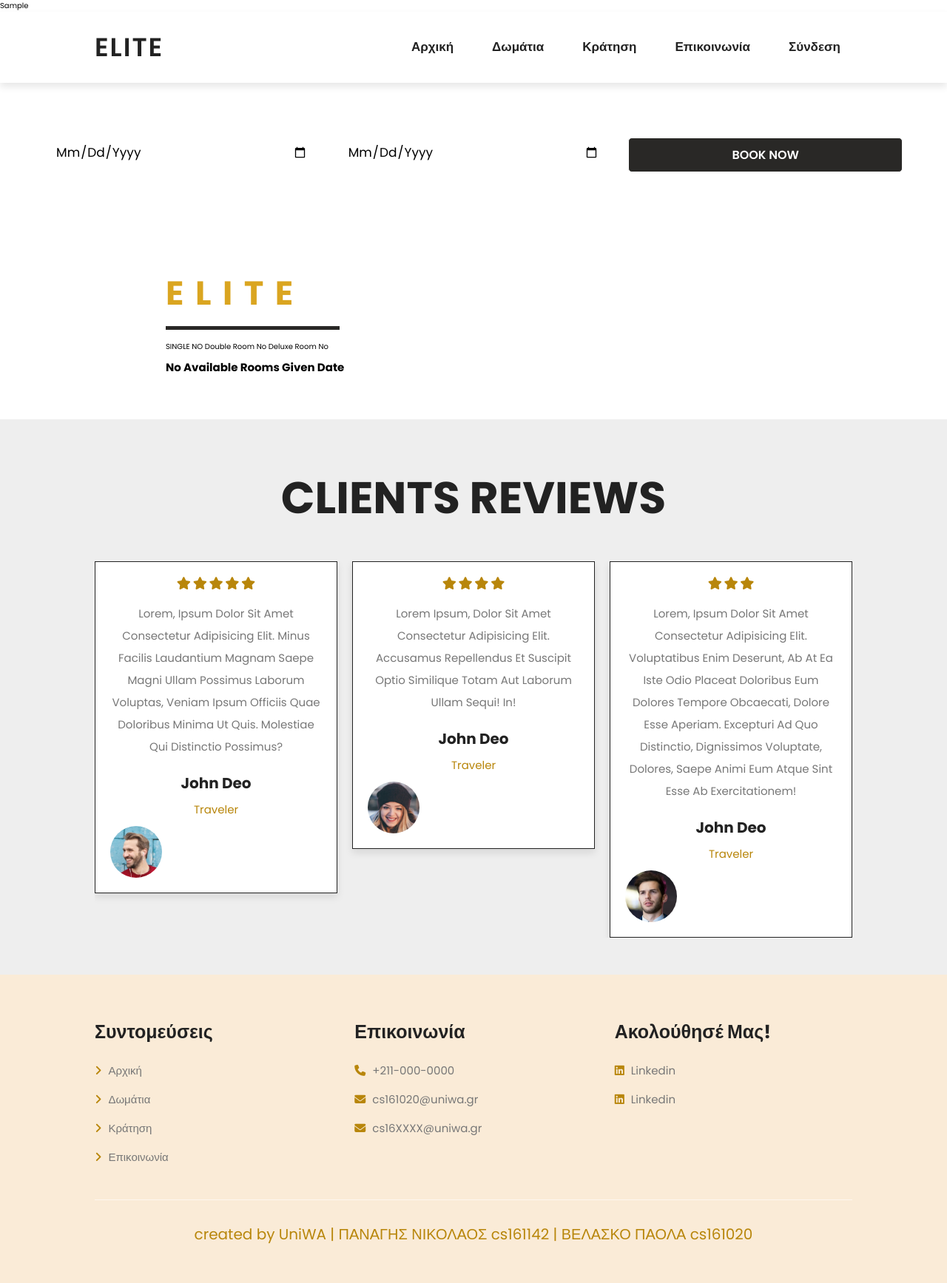
After one commit to PaolaVlsc/HotelProjectWebsite2022, a PHP site: page /booking1.php in a window 1280 px wide. The commit adds this page. Shown: the whole page at 74% size. Run offline with PHP 8.4, Linux system fonts and the light colour scheme; tables that the repository leaves empty or names only in its code hold one stand-in row (values such as "Sample post"); some libraries are stand-ins or nearby versions.

Commit message:
added form

```diff
--- /dev/null
+++ b/booking1.php
@@ -0,0 +1,337 @@
+<?php
+require_once 'availableRooms.php';
+?>
+
+<!DOCTYPE html>
+<html lang="en">
+<head>
+    <meta charset="UTF-8">
+    <title>Αρχική</title>
+
+    <!-- swiper css link  -->
+    <link rel="stylesheet" href="https://unpkg.com/swiper@7/swiper-bundle.min.css"/>
+
+    <!-- font awesome cdn link  -->
+    <link rel="stylesheet" href="https://cdnjs.cloudflare.com/ajax/libs/font-awesome/5.15.4/css/all.min.css">
+    <link rel="stylesheet" href="https://cdnjs.cloudflare.com/ajax/libs/font-awesome/6.1.1/css/all.min.css">
+
+    <!-- σύνδεση με τη css   -->
+    <link rel="stylesheet" href="css/style.css">
+    <link rel="stylesheet" href="css/booking.css">
+    <link rel="stylesheet" href="css/rooms.css">
+</head>
+<body>
+
+<!-- TODO 1 . HEADER start -->
+<?php include 'header.php'; ?>
+<!-- HEADER end -->
+
+
+<!-- TODO 6. Form -->
+<!-- Form -->
+<div class = "book">
+    <form class = "book-form" method="POST" action="availableRooms.php">
+        <div class = "form-item">
+            <label for = "checkin-date">Check In Date: </label>
+            <input type = "date" id = "checkin-date" name="checkin-date">
+        </div>
+        <div class = "form-item">
+            <label for = "checkout-date">Check Out Date: </label>
+            <input type = "date" id = "checkout-date" name="checkout-date">
+        </div>
+        <div class = "form-item">
+            <input type = "submit" class = "btn" name="formDate" value = "Book Now">
+        </div>
+    </form>
+</div>
+<!-- Form end -->
+
+<!-- rooms -->
+<section class="rooms sec-width" id="rooms">
+    <div class="title">
+        <h2>E L I T E</h2>
+    </div>
+    <div class="rooms-container">
+        <!-- Standard Μονόκλινο Δωμάτιο room start-->
+        <?php
+        if ($single === true) {
+            echo "SINGLE YES";
+            echo "<article id=\"single\" class=\"room\" style=\"min-height: 50vh\">";
+        } else {
+            echo "SINGLE NO";
+            echo "<article id='single_hide' class=\"room\" style=\"min-height: 50vh\">";
+        }
+        ?>
+        <div class="room-image">
+            <img src="images/img3.jpg" alt="room image">
+        </div>
+        <div class="room-text">
+            <h3>Standard Μονόκλινο Δωμάτιο</h3>
+            <ul>
+                <li>
+                    <i class="fas fa-arrow-alt-circle-right" style="color: var(--yellow)"></i>
+                    <i class="fa-solid fa-person"></i> Max
+                </li>
+                <li>
+                    <i class="fas fa-arrow-alt-circle-right" style="color: var(--yellow)"></i>
+                    <i class="fa-solid fa-bed"></i> | 1 μονό κρεβάτι
+                </li>
+                <li>
+                    <i class="fas fa-arrow-alt-circle-right" style="color: var(--yellow)"></i>
+                    <i class="fa-solid fa-shower sub"></i><i class="fa-solid fa-snowflake"></i><i
+                        class="fa-solid fa-wifi"></i><i class="fa-solid fa-toilet"></i>
+                    <i class="fa-solid fa-wheelchair"></i><i class="fa fa-phone"></i>
+                </li>
+
+            </ul>
+            <p class="rate">
+                <span>45.00€/</span> διανυκτέρευση
+            </p>
+            <form id="reservation_form" action="include/reservation_form.php" method="POST">
+                <input type="hidden" name="room" id="room">
+                <button id="buttonSingle" name="buttonSingle" type="submit" class="btn">ΚΡΑΤΗΣΗ</button>
+            </form>
+
+
+            <form method="post" action="include/typeAvailableRooms.php">
+                <input type="hidden" name="first_name" value="Single">
+                <input class="btn" type="submit" name="save" value="ΚΡΑΤΗΣΗ">
+            </form>
+
+
+        </div>
+        </article>
+        <!-- end of single room -->
+
+        <!-- Double room -->
+        <?php
+        if ($double_room === true) {
+            echo "double room yes";
+            echo "<article id=\"double_room\" class=\"room\" style=\"min-height: 50vh\">";
+        } else {
+            echo "double room no";
+            echo "<article id='double_room_hide' class=\"room\" style=\"min-height: 50vh\">";
+        }
+        ?>
+        <div class="room-image">
+            <img src="images/img2.jpg" alt="room image">
+        </div>
+        <div class="room-text">
+            <h3>Standard Δίκλινο Δωμάτιο </h3>
+            <ul>
+                <li>
+                    <i class="fas fa-arrow-alt-circle-right" style="color: var(--yellow)"></i>
+                    <i class="fa-solid fa-person"></i><i class="fa-solid fa-person"></i> Max
+                </li>
+                <li>
+                    <i class="fas fa-arrow-alt-circle-right" style="color: var(--yellow)"></i>
+                    <i class="fa-solid fa-bed"></i> | 1 Διπλό ή 2 Μονά Κρεβάτια
+                </li>
+                <li>
+                    <i class="fas fa-arrow-alt-circle-right" style="color: var(--yellow)"></i>
+                    <i class="fa-solid fa-shower"></i>
+                    <i class="fa-solid fa-snowflake"></i>
+                    <i class="fa-solid fa-wifi"></i>
+                    <i class="fa-solid fa-toilet"></i>
+                    <i class="fa-solid fa-wheelchair"></i>
+                    <i class="fa fa-phone"></i>
+                    <i class="fa-solid fa-tv"></i>
+                    <i class="fa-solid fa-couch"></i>
+                </li>
+            </ul>
+            <p class="rate">
+                <span>60.00€/</span> διανυκτέρευση
+            </p>
+            <form method="post" action="include/typeAvailableRooms.php">
+                <input type="hidden" name="first_name" value="Deluxe">
+                <input class="btn" type="submit" name="save" value="ΚΡΑΤΗΣΗ">
+            </form>        </div>
+        </article>
+        <!-- end of double room -->
+
+        <!-- Deluxe room -->
+        <?php
+        if ($deluxe === true) {
+            echo "Deluxe room yes";
+            echo "<article id=\"deluxe_room\" class=\"room\" style=\"min-height: 50vh\">";
+        } else {
+            echo "deluxe room no";
+            echo "<article id='deluxe_room_hide' class=\"room\" style=\"min-height: 50vh\">";
+        } ?>
+        <div class="room-image">
+            <img src="images/img3.jpg" alt="room image">
+        </div>
+        <div class="room-text">
+            <h3>Premium Δίκλινο Δωμάτιο</h3>
+            <ul>
+                <li>
+                    <i class="fas fa-arrow-alt-circle-right" style="color: var(--yellow)"></i>
+                    <i class="fa-solid fa-person"></i><i class="fa-solid fa-person"></i> Max
+                </li>
+                <li>
+                    <i class="fas fa-arrow-alt-circle-right" style="color: var(--yellow)"></i>
+                    <i class="fa-solid fa-bed"></i> | 1 Διπλό ή 2 Μονά Κρεβάτια
+                </li>
+                <li>
+                    <i class="fas fa-arrow-alt-circle-right" style="color: var(--yellow)"></i>
+                    <i class="fa-solid fa-shower"></i>
+                    <i class="fa-solid fa-snowflake"></i>
+                    <i class="fa-solid fa-wifi"></i>
+                    <i class="fa-solid fa-toilet"></i>
+                    <i class="fa-solid fa-wheelchair"></i>
+                    <i class="fa fa-phone"></i>
+                    <i class="fa-solid fa-tv"></i>
+                    <i class="fa-solid fa-couch"></i>
+                    <i class="fa-solid fa-computer"></i>
+                    <i class="fa-solid fa-person-swimming"></i>
+                    <i class="fa-solid fa-utensils"></i>
+                </li>
+            </ul>
+            <p class="rate">
+                <span>114.00€ /</span> διανυκτέρευση
+            </p>
+            <form method="post" action="include/typeAvailableRooms.php">
+                <input type="hidden" name="first_name" value="Superior">
+                <input class="btn" type="submit" name="save" value="ΚΡΑΤΗΣΗ">
+            </form>
+        </div>
+        </article>
+        <!-- end of deluxe room -->
+    </div>
+
+    <?php
+    if( ($single === false ) && ($double_room === false ) && ($deluxe === false ))
+        echo "<h1>No available rooms given date</h1>"
+    ?>
+</section>
+<!-- end rooms -->
+
+<!-- TODO 5. Reviews -->
+<!-- reviews section starts  -->
+<section class="reviews">
+
+    <h1 class="heading-title"> clients reviews </h1>
+
+    <div class="swiper reviews-slider">
+
+        <div class="swiper-wrapper">
+
+            <div class="swiper-slide slide">
+                <div class="stars">
+                    <i class="fas fa-star"></i>
+                    <i class="fas fa-star"></i>
+                    <i class="fas fa-star"></i>
+                    <i class="fas fa-star"></i>
+                    <i class="fas fa-star"></i>
+                </div>
+                <p>Lorem, ipsum dolor sit amet consectetur adipisicing elit. Minus facilis laudantium magnam saepe magni
+                    ullam possimus laborum voluptas, veniam ipsum officiis quae doloribus minima ut quis. Molestiae qui
+                    distinctio possimus?</p>
+                <h3>john deo</h3>
+                <span>traveler</span>
+                <img src="images/pic-1.png" alt="">
+            </div>
+
+            <div class="swiper-slide slide">
+                <div class="stars">
+                    <i class="fas fa-star"></i>
+                    <i class="fas fa-star"></i>
+                    <i class="fas fa-star"></i>
+                    <i class="fas fa-star"></i>
+                </div>
+                <p>Lorem ipsum, dolor sit amet consectetur adipisicing elit. Accusamus repellendus et suscipit optio
+                    similique totam aut laborum ullam sequi! In!</p>
+                <h3>john deo</h3>
+                <span>traveler</span>
+                <img src="images/pic-2.png" alt="">
+            </div>
+
+            <div class="swiper-slide slide">
+                <div class="stars">
+                    <i class="fas fa-star"></i>
+                    <i class="fas fa-star"></i>
+                    <i class="fas fa-star"></i>
+                </div>
+                <p>Lorem, ipsum dolor sit amet consectetur adipisicing elit. Voluptatibus enim deserunt, ab at ea iste
+                    odio placeat doloribus eum dolores tempore obcaecati, dolore esse aperiam. Excepturi ad quo
+                    distinctio, dignissimos voluptate, dolores, saepe animi eum atque sint esse ab exercitationem!</p>
+                <h3>john deo</h3>
+                <span>traveler</span>
+                <img src="images/pic-3.png" alt="">
+            </div>
+
+            <div class="swiper-slide slide">
+                <div class="stars">
+                    <i class="fas fa-star"></i>
+                    <i class="fas fa-star"></i>
+                    <i class="fas fa-star"></i>
+                    <i class="fas fa-star"></i>
+                    <i class="fas fa-star"></i>
+                </div>
+                <p>Lorem, ipsum dolor sit amet consectetur adipisicing elit. Possimus recusandae cum quibusdam odio
+                    dignissimos nemo?</p>
+                <h3>john deo</h3>
+                <span>traveler</span>
+                <img src="images/pic-4.png" alt="">
+            </div>
+
+            <div class="swiper-slide slide">
+                <div class="stars">
+                    <i class="fas fa-star"></i>
+                    <i class="fas fa-star"></i>
+                    <i class="fas fa-star"></i>
+                </div>
+                <p>Lorem, ipsum dolor sit amet consectetur adipisicing elit. Minus facilis laudantium magnam saepe magni
+                    ullam possimus laborum voluptas, veniam ipsum officiis quae doloribus minima ut quis. Molestiae qui
+                    distinctio possimus?</p>
+                <h3>john deo</h3>
+                <span>traveler</span>
+                <img src="images/pic-5.png" alt="">
+            </div>
+
+            <div class="swiper-slide slide">
+                <div class="stars">
+                    <i class="fas fa-star"></i>
+                    <i class="fas fa-star"></i>
+                    <i class="fas fa-star"></i>
+                    <i class="fas fa-star"></i>
+                </div>
+                <p>Lorem, ipsum dolor sit amet consectetur adipisicing elit. Minus facilis laudantium magnam saepe magni
+                    ullam possimus laborum voluptas, veniam ipsum officiis quae doloribus minima ut quis. Molestiae qui
+                    distinctio possimus?</p>
+                <h3>john deo</h3>
+                <span>traveler</span>
+                <img src="images/pic-6.png" alt="">
+            </div>
+
+        </div>
+
+    </div>
+
+</section>
+<!-- Reviews end -->
+
+<!-- TODO 4. Footer start -->
+<?php include 'footer.php'; ?>
+<!-- Footer end -->
+
+<!-- swiper js link  -->
+<script src="https://unpkg.com/swiper@7/swiper-bundle.min.js"></script>
+
+<!-- σύνδεση με τη javascript   -->
+
+<!-- enable jquery -->
+<script src="https://code.jquery.com/jquery-3.6.0.min.js"
+        integrity="sha256-/xUj+3OJU5yExlq6GSYGSHk7tPXikynS7ogEvDej/m4=" crossorigin="anonymous"></script>
+<script>$(document).ready(function () {
+        $('#single').show();
+        $('#single_hide').hide();
+        $('#double_room').show();
+        $('#double_room_hide').hide();
+        $('#deluxe_room').show();
+        $('#deluxe_room_hide').hide();
+    });</script>
+<script src="js/script.js"></script>
+
+</body>
+</html>
--- a/css/booking.css
+++ b/css/booking.css
@@ -45,3 +45,71 @@
     border-radius: 50%;
     margin-top: 1rem;
 }
+
+
+
+/* booking form */
+.book{
+    /*background: linear-gradient(rgba(0, 0, 0, 0.85), rgba(0, 0, 0, 0.85)) center/cover no-repeat;*/
+    color: #fff;
+    padding: 40px 60px;
+}
+.book-form{
+    display: grid;
+}
+.form-item{
+    display: flex;
+    flex-direction: column;
+    justify-content: center;
+}
+.book-form input[type = "submit"]{
+    margin: 18px 0 0 0;
+    background: var(--dark);
+    color: #fff;
+    border: 1px solid #fff;
+}
+.book-form label, .book-form input{
+    width: 100%;
+}
+.book-form label{
+    font-weight: 600;
+    word-spacing: 5px;
+    padding-bottom: 8px;
+}
+.book-form input:not(.btn){
+    margin: 4px 0 16px 0;
+    padding: 12px 15px;
+    border-radius: 5px;
+    font-size: 17px;
+    border: none;
+}
+.book-form input:focus{
+    outline: 0;
+    box-shadow: 0 0 7px rgba(0, 0, 0, 0.4);
+}
+@media(min-width: 768px){
+    .book-form{
+        grid-template-columns: repeat(2, 1fr);
+        grid-gap: 24px;
+    }
+}
+@media(min-width: 1170px){
+    .book-form{
+        grid-template-columns: repeat(3, 1fr);
+    }
+}
+@media(min-width: 1370px){
+    .book-form{
+        grid-template-columns: 2fr 2fr 1fr 1fr 1fr 2fr;
+    }
+    .book{
+        height: 40vh;
+        display: grid;
+    }
+}
+@media(max-width: 500px){
+    .book{
+        padding-left: 20px;
+        padding-right: 20px;
+    }
+}
```
